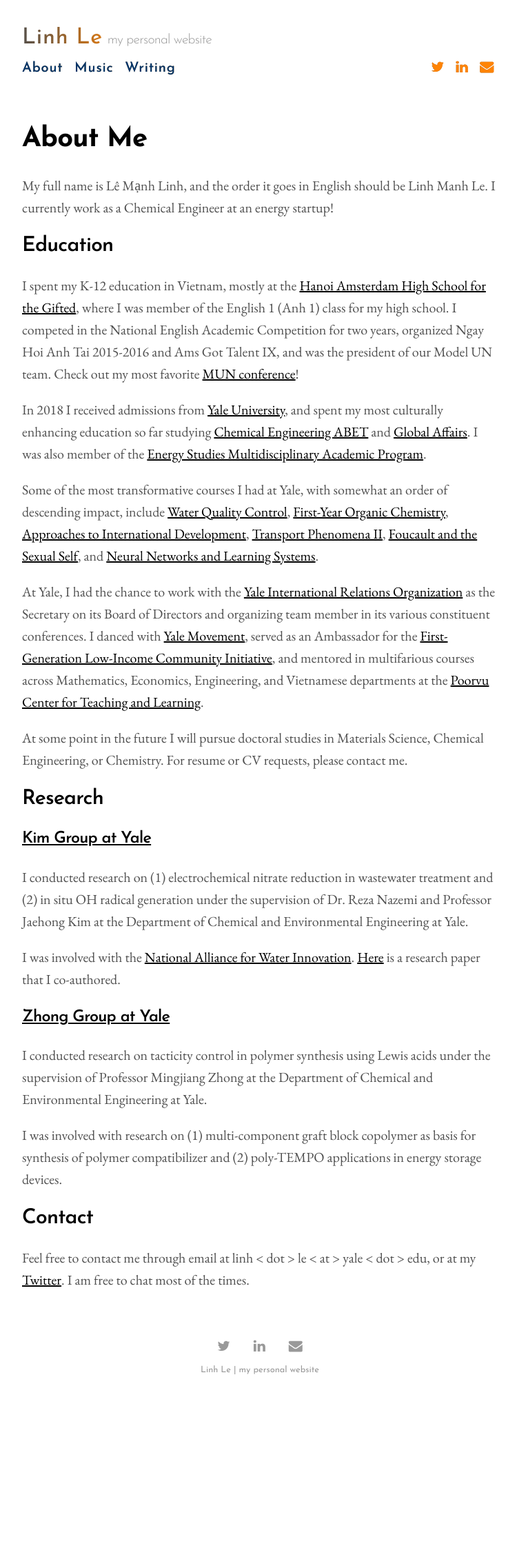
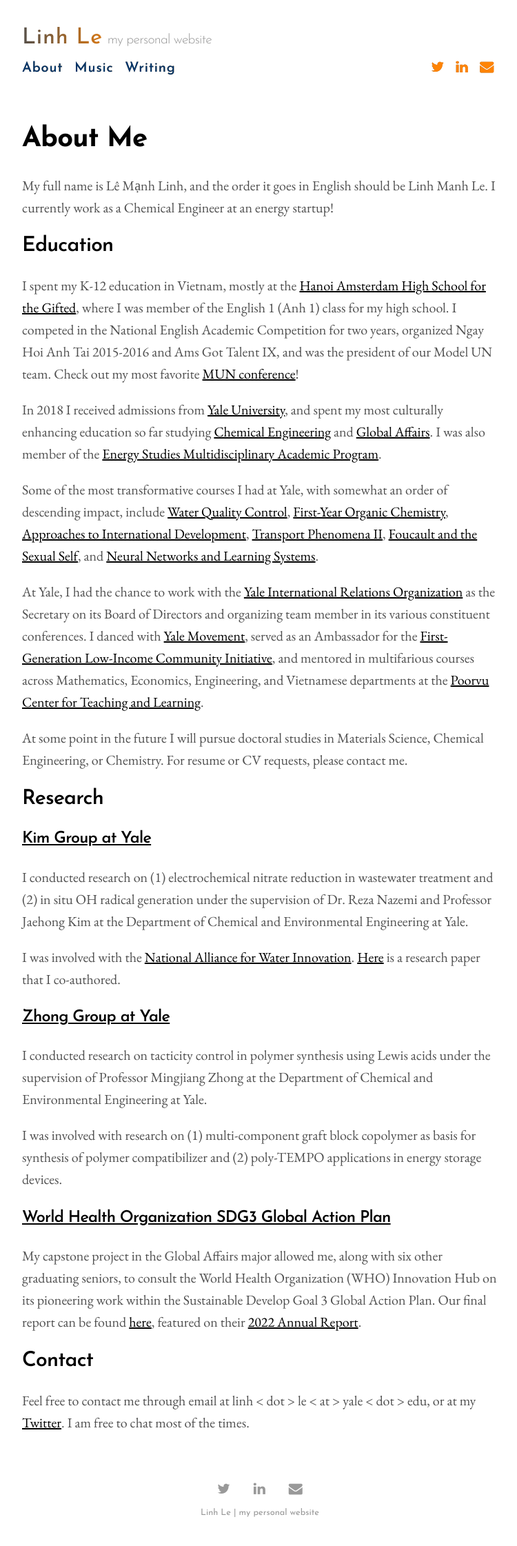
Before and after one commit to aidenva/aidenva.github.io, a Jekyll site: the page built from menu/about.md, in a window 1280 px wide. Shown: the whole page at 69% size, without its empty margins (263-1013 px from the left). Built offline with Jekyll 4.4.1, drawn with Linux system fonts in a browser that asks for light colours; before the commit the page ends 2035 px from its top, so only the background shows below that.

Commit message:
edit about

```diff
--- a/_sass/_base.scss
+++ b/_sass/_base.scss
@@ -16,11 +16,10 @@ body {
   }
   body h1 {
     font-size: 1.5rem;
-    letter-spacing: -0.1rem;
+    letter-spacing: -0.05rem;
   }
   body h2 {
     font-size: 1.25rem;
-    letter-spacing: -0.05rem;
   }
 }
 
--- a/menu/about.md
+++ b/menu/about.md
@@ -10,7 +10,7 @@ My full name is Lê Mạnh Linh, and the order it goes in English should be Linh
 
 I spent my K-12 education in Vietnam, mostly at the [Hanoi Amsterdam High School for the Gifted](http://www.hn-ams.edu.vn/en), where I was member of the English 1 (Anh 1) class for my high school. I competed in the National English Academic Competition for two years, organized Ngay Hoi Anh Tai 2015-2016 and Ams Got Talent IX, and was the president of our Model UN team. Check out my most favorite [MUN conference](https://ivmun.org/)!
 
-In 2018 I received admissions from [Yale University](https://yale.edu), and spent my most culturally enhancing education so far studying [Chemical Engineering ABET](https://seas.yale.edu/departments/chemical-and-environmental-engineering) and [Global Affairs](https://jackson.yale.edu/academics/the-global-affairs-major/). I was also member of the [Energy Studies Multidisciplinary Academic Program](https://earth.yale.edu/energy-studies).
+In 2018 I received admissions from [Yale University](https://yale.edu), and spent my most culturally enhancing education so far studying [Chemical Engineering](https://seas.yale.edu/departments/chemical-and-environmental-engineering) and [Global Affairs](https://jackson.yale.edu/academics/the-global-affairs-major/). I was also member of the [Energy Studies Multidisciplinary Academic Program](https://earth.yale.edu/energy-studies).
 
 Some of the most transformative courses I had at Yale, with somewhat an order of descending impact, include [Water Quality Control](https://courses.yale.edu/?details&srcdb=201903&crn=10995), [First-Year Organic Chemistry](https://courses.yale.edu/?details&srcdb=201803&crn=10629), [Approaches to International Development](https://courses.yale.edu/?details&srcdb=202001&crn=27688), [Transport Phenomena II](https://courses.yale.edu/?details&srcdb=202101&crn=21832), [Foucault and the Sexual Self](https://courses.yale.edu/?details&srcdb=202201&crn=23790), and [Neural Networks and Learning Systems](https://courses.yale.edu/?details&srcdb=202103&crn=11124).
 
@@ -32,6 +32,10 @@ I conducted research on tacticity control in polymer synthesis using Lewis acids
 
 I was involved with research on (1) multi-component graft block copolymer as basis for synthesis of polymer compatibilizer and (2) poly-TEMPO applications in energy storage devices.
 
+### [World Health Organization SDG3 Global Action Plan](https://www.who.int/initiatives/sdg3-global-action-plan)
+
+My capstone project in the Global Affairs major allowed me, along with six other graduating seniors, to consult the World Health Organization (WHO) Innovation Hub on its pioneering work within the Sustainable Develop Goal 3 Global Action Plan. Our final report can be found [here](https://cdn.who.int/media/docs/default-source/global-action-plan/scaling-innovations-to-reach-sdg3-capstone-student-team.pdf?fbclid=IwAR3G4yuLqA3XJ31ffrn7JuOaMkOpmmRdOiRqp6jluij2ZBNPnwlf_ysVTfc), featured on their [2022 Annual Report](https://www.who.int/initiatives/sdg3-global-action-plan/progress-reports/2022?fbclid=IwAR3HnGl5e30LTyPyTho6Iv4DavEzT2Vgt8Y5gNroB_DIyPQ28fsyEPHgTeo).
+
 ## Contact
 
 Feel free to contact me through email at linh &lt; dot &gt; le &lt; at &gt; yale &lt; dot &gt; edu, or at my [Twitter](http://twitter.com/Manh_Linh_Le). I am free to chat most of the times.
```
